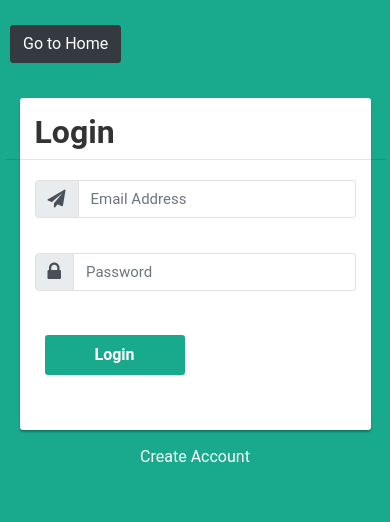
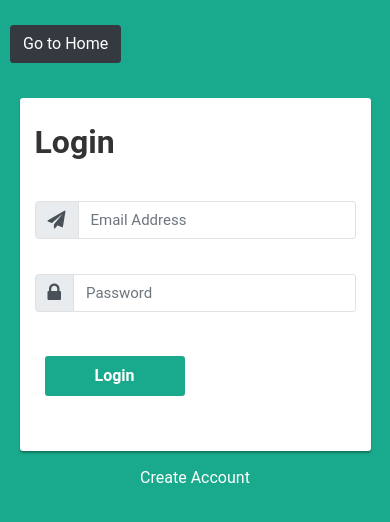
Before and after one commit to Gaurav-Dhruw/Login-System-using-JWT, a React (Create React App) app in the folder client/: page /login in a window 390 px wide. Shown: the top 522 px of the page. Built offline with nearby package versions, Linux system fonts and the light colour scheme.

Commit message:
minor change in style

```diff
--- a/client/src/assets/css/style.css
+++ b/client/src/assets/css/style.css
@@ -29,9 +29,11 @@ body {
 .signup-form h2 {
 	color: #333;
 	font-weight: bold;
-	margin-top: 0;
+	margin-top: 0px;
+	margin-bottom: 40px
 }
 .signup-form hr {
+	display: none;
 	margin: 0 -30px 20px;
 }
 .signup-form .form-group {
@@ -467,6 +469,11 @@ a{
 	margin-top:170px;
 
 	}
+
+	.signup-form h2 {
+
+		margin-top: 10px;
+	}
 	.account-details{
 		padding: 30px 0;
 
```
